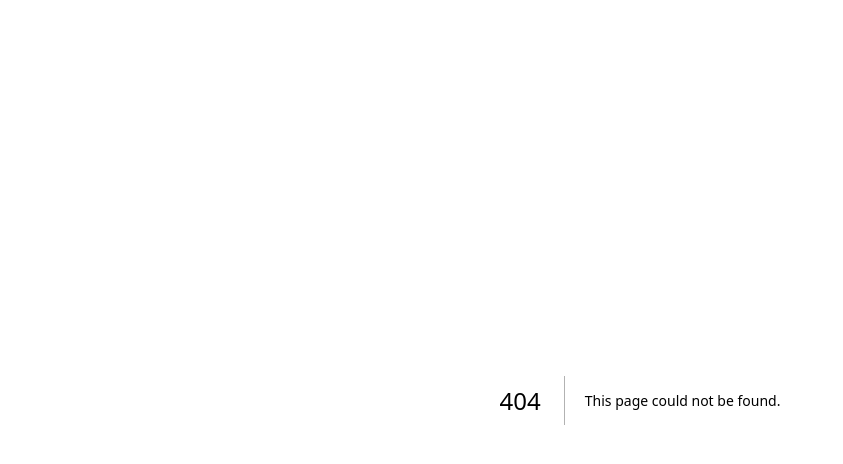
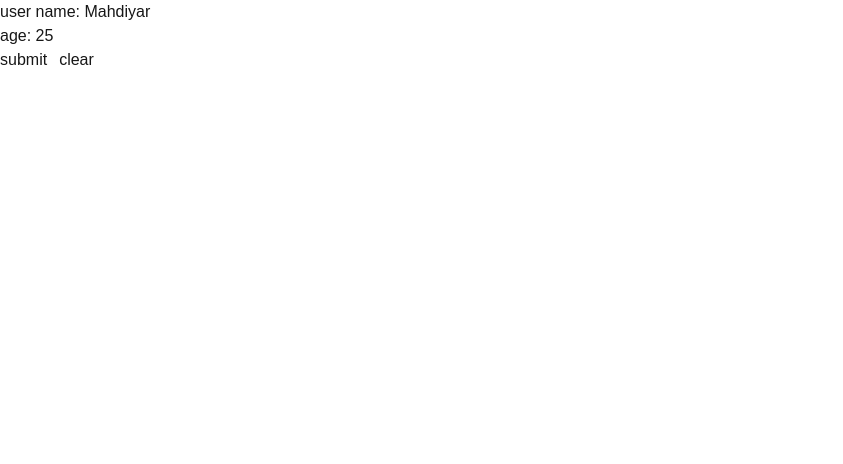
Before and after one commit to mr-mahdiyar/challanges, a Next.js app: page /render-props in a window 1280 px wide. Before the commit this address had no page. Shown: the top 464 px of the page, without its empty margins (0-843 px from the left). Built offline with nearby package versions, Linux system fonts and the light colour scheme.

Commit message:
add a piece of code related to render-props design pattern

```diff
--- /dev/null
+++ b/app/render-props/page.tsx
@@ -0,0 +1,49 @@
+"use client";
+
+import { JSX, useCallback, useState } from "react";
+
+interface User {
+  name: string;
+  age: number;
+}
+
+interface Props {
+  render: (props: { user: User; handleSubmit: VoidFunction; clearForm: VoidFunction }) => JSX.Element;
+}
+
+function Container({ render }: Props) {
+  const [user, setUser] = useState<User>({
+    age: 25,
+    name: "Mahdiyar",
+  });
+
+  const handleSubmit = useCallback(() => {
+    console.log("Form submitted.");
+  }, []);
+
+  const clearForm = useCallback(() => {
+    setUser({
+      age: 0,
+      name: "",
+    });
+  }, []);
+
+  return render({ user, handleSubmit, clearForm });
+}
+
+export default function Presentation() {
+  return (
+    <Container
+      render={(props) => (
+        <div>
+          <h1>user name: {props.user.name}</h1>
+          <h2>age: {props.user.age}</h2>
+          <div className="flex gap-x-3">
+            <button onClick={props.handleSubmit}>submit</button>
+            <button onClick={props.clearForm}>clear</button>
+          </div>
+        </div>
+      )}
+    />
+  );
+}
```
